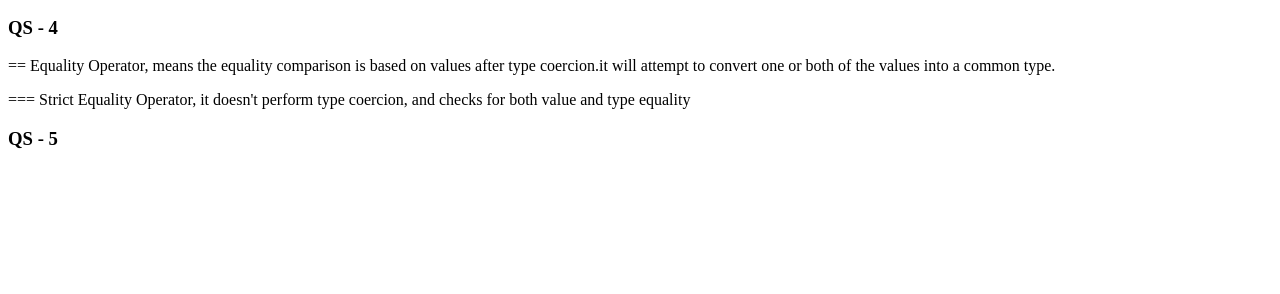
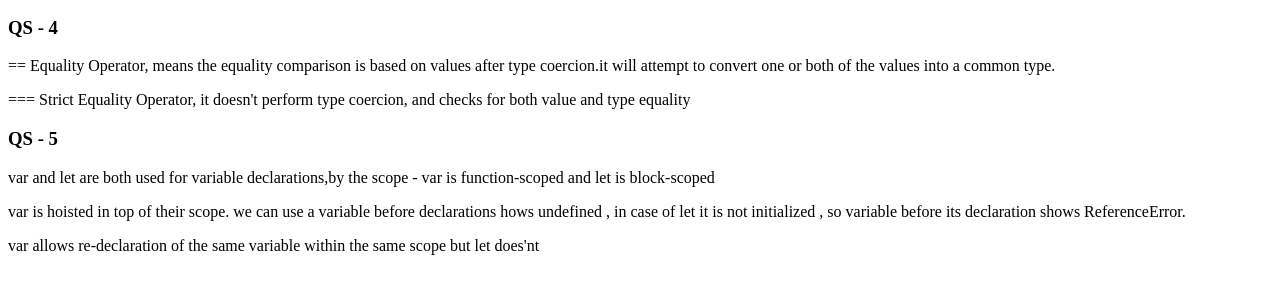
Before and after one commit to AsidEsy/JSBootCamp, a plain HTML site: page index.html in a window 1280 px wide. Shown: the part 100-394 px from the top of the page. Drawn offline with Linux system fonts and the light colour scheme.

Commit message:
QS 5 added.

```diff
--- a/index.html
+++ b/index.html
@@ -9,14 +9,18 @@
 
 <body>
     <h1>Js -BootCamp answers</h1>
-    <a >QS _ 1,2 in consoles </a>
-    <h3 >QS - 4 </h3>
-    <p>== Equality Operator, means the equality comparison is based on values after type coercion.it will attempt to convert one or both of the values into a common type.
+    <a>QS _ 1,2 in consoles </a>
+    <h3>QS - 4 </h3>
+    <p>== Equality Operator, means the equality comparison is based on values after type coercion.it will attempt to
+        convert one or both of the values into a common type.
     </p>
-    <p> === Strict Equality Operator, it  doesn't perform type coercion, and checks for both value and type equality</p>
-    <h3 >QS - 5 </h3>
-
-
+    <p> === Strict Equality Operator, it doesn't perform type coercion, and checks for both value and type equality</p>
+    <h3>QS - 5 </h3>
+    <p>var and let are both used for variable declarations,by the scope - var is function-scoped and let is block-scoped
+    </p>
+    <p>var is hoisted in top of their scope. we can use a variable before declarations hows undefined , in case of let
+        it is not initialized , so variable before its declaration shows ReferenceError.</p>
+    <p> var allows re-declaration of the same variable within the same scope but let does'nt </p>
 
     <script src="script.js"></script>
 </body>
```
